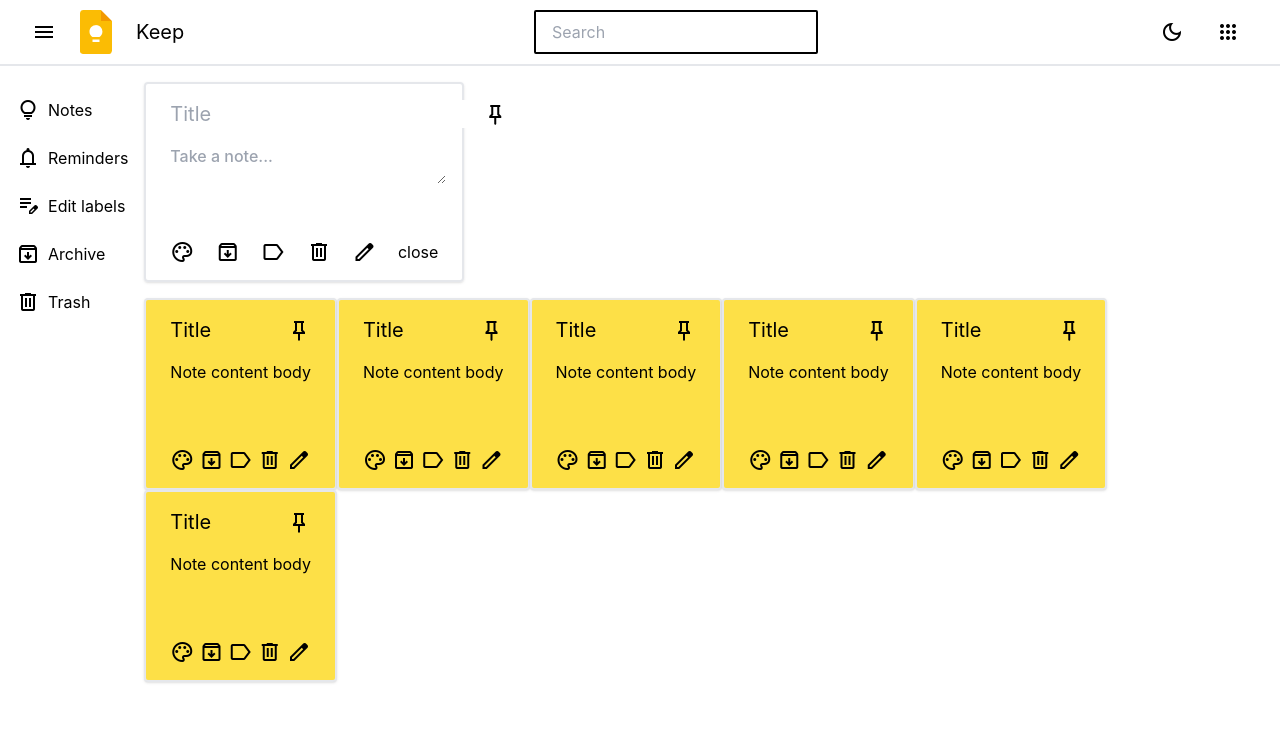
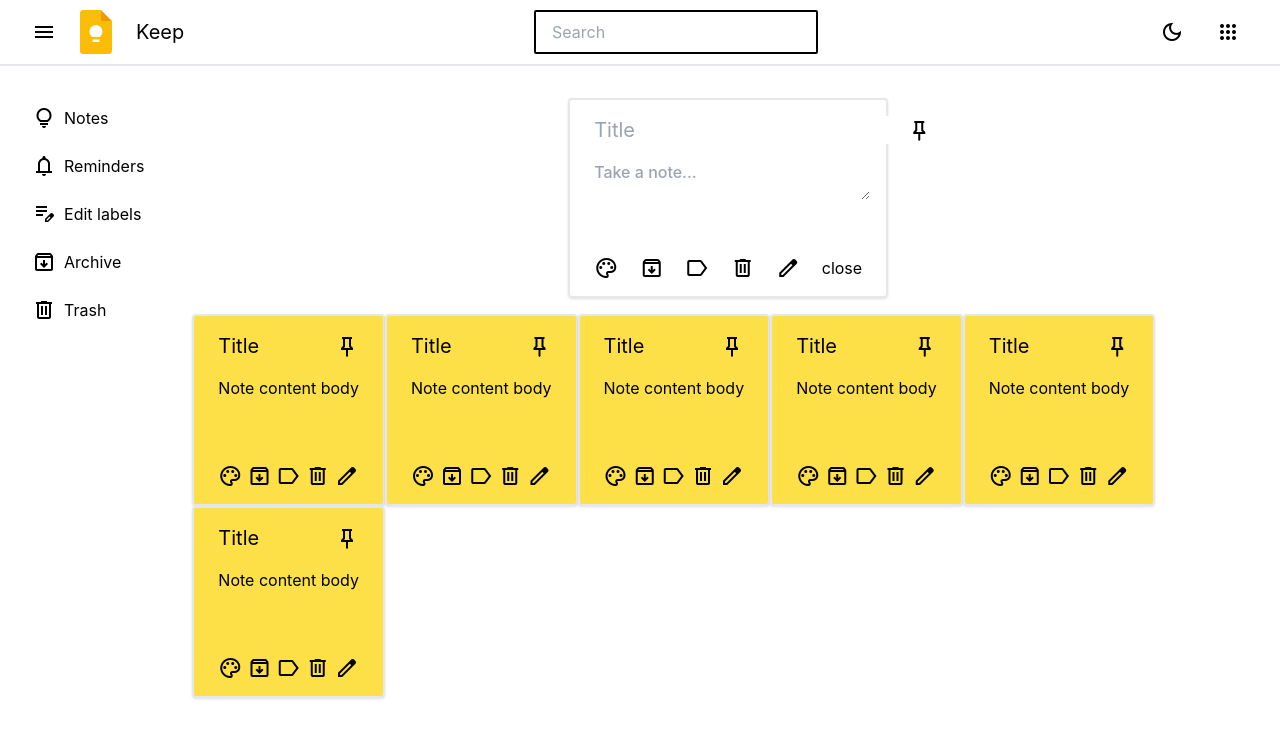
Before and after one commit to Pushpendra-Sharma/note-app, a React (Create React App) app: page / in a window 1280 px wide. Shown: the top 738 px of the page. Built offline with nearby package versions, Linux system fonts and the light colour scheme.

Commit message:
style: updated sidebar styling

```diff
--- a/src/App.js
+++ b/src/App.js
@@ -8,9 +8,9 @@
   return (
     <div className={darkTheme ? 'darkMode' : 'lightMode'}>
       <Nav />
-      <div className='flex pt-4'>
+      <div className='flex justify-between pt-4'>
         <SideBar />
-        <div className='flex flex-col flex-wrap gap-4'>
+        <div className='flex flex-col flex-wrap items-center gap-4 p-4'>
           <NewNote />
           <NoteList />
         </div>
--- a/src/components/SideBar.jsx
+++ b/src/components/SideBar.jsx
@@ -1,31 +1,29 @@
 const SideBar = () => {
   return (
-    <>
-      <aside>
-        <ul className='flex flex-col gap-2 p-2'>
-          <li className='flex gap-2 p-2'>
+    <aside className='flex flex-col justify-between p-4'>
+      <ul className='flex flex-col items-stretch gap-2 px-2'>
+        <li className='flex justify-start gap-2 p-2'>
           <span className='material-symbols-outlined'>lightbulb</span>
           <span>Notes</span>
         </li>
-          <li className='flex gap-2 p-2'>
+        <li className='flex justify-start gap-2 p-2'>
           <span className='material-symbols-outlined'>notifications</span>
           <span>Reminders</span>
         </li>
-          <li className='flex gap-2 p-2'>
+        <li className='flex justify-start gap-2 p-2'>
           <span className='material-symbols-outlined'>edit_note</span>
           <span>Edit labels</span>
         </li>
-          <li className='flex gap-2 p-2'>
+        <li className='flex justify-start gap-2 p-2'>
           <span className='material-symbols-outlined'>archive</span>
           <span>Archive</span>
         </li>
-          <li className='flex gap-2 p-2'>
+        <li className='flex justify-start gap-2 p-2'>
           <span className='material-symbols-outlined'>delete</span>
           <span>Trash</span>
         </li>
       </ul>
     </aside>
-    </>
   );
 };
 
```
Lines whose indentation alone changed are shown as unchanged.
